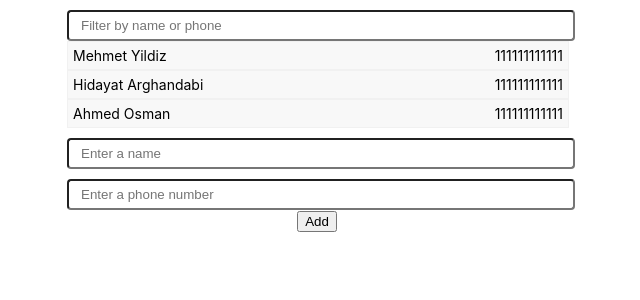
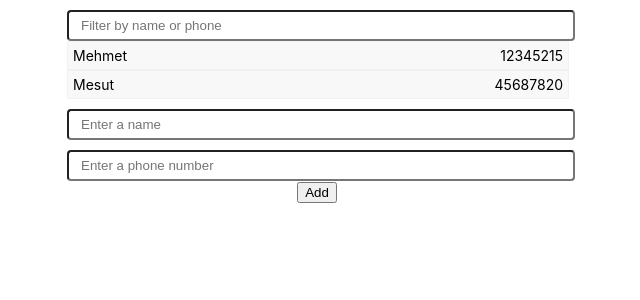
Before and after one commit to hidayatarg/react-phone-book, a React (Create React App) app: page / in a window 1280 px wide. Shown: the top 300 px of the page, without its empty margins (323-963 px from the left). Built offline with nearby package versions, Linux system fonts and the light colour scheme.

Commit message:
Using States between Components

```diff
--- a/src/components/Contacts.js
+++ b/src/components/Contacts.js
@@ -3,10 +3,20 @@ import List from './List';
 import Form from './Form';
 
 class Contacts extends Component {
+    state = {
+        contact: [{
+            name: 'Mehmet',
+            phone: '12345215'
+        }, {
+            name: 'Mesut',
+            phone: '45687820'
+        }]
+    }
     render() {
         return (
             <div>
-                <List />
+                 {/* Sending the states to the List component */}
+                <List contacts={this.state.contact} />
                 <Form />
             </div>
 
--- a/src/components/List.js
+++ b/src/components/List.js
@@ -1,29 +1,28 @@
 import React, { Component } from 'react';
+import PropTypes from 'prop-types';
 import './List.css';
 
 
 class List extends Component {
+    static propTypes = {
+        contacts: PropTypes.array.isRequired,
+    };
     render() {
         return (
             <div className={"listArea"}>
             <input name={"filter"} id={"filter"} placeholder={"Filter by name or phone"} />
             <ul className={"list"}>
-                <li>
-                    <span className={"name"}>Mehmet Yildiz</span>
-                    <span className={"phone"}>111111111111</span>
-                    <span className={"clearfix"}></span>
-                </li>
-                <li>
-                    <span className={"name"}>Hidayat Arghandabi</span>
-                    <span className={"phone"}>111111111111</span>
-                    <span className={"clearfix"}></span>
-                </li>
-                <li>
-                    <span className={"name"}>Ahmed Osman</span>
-                    <span className={"phone"}>111111111111</span>
-                    <span className={"clearfix"}></span>
-                </li>
-
+                {
+                    this.props.contacts.map(contact => {
+                        return (
+                        <li key={contact.phone}>
+                            <span className={"name"}>{contact.name}</span>
+                            <span className={"phone"}>{contact.phone}</span>
+                            <span className={"clearfix"}></span>
+                        </li>
+                        )
+                    })
+                }
 
             </ul>
             </div>
```
